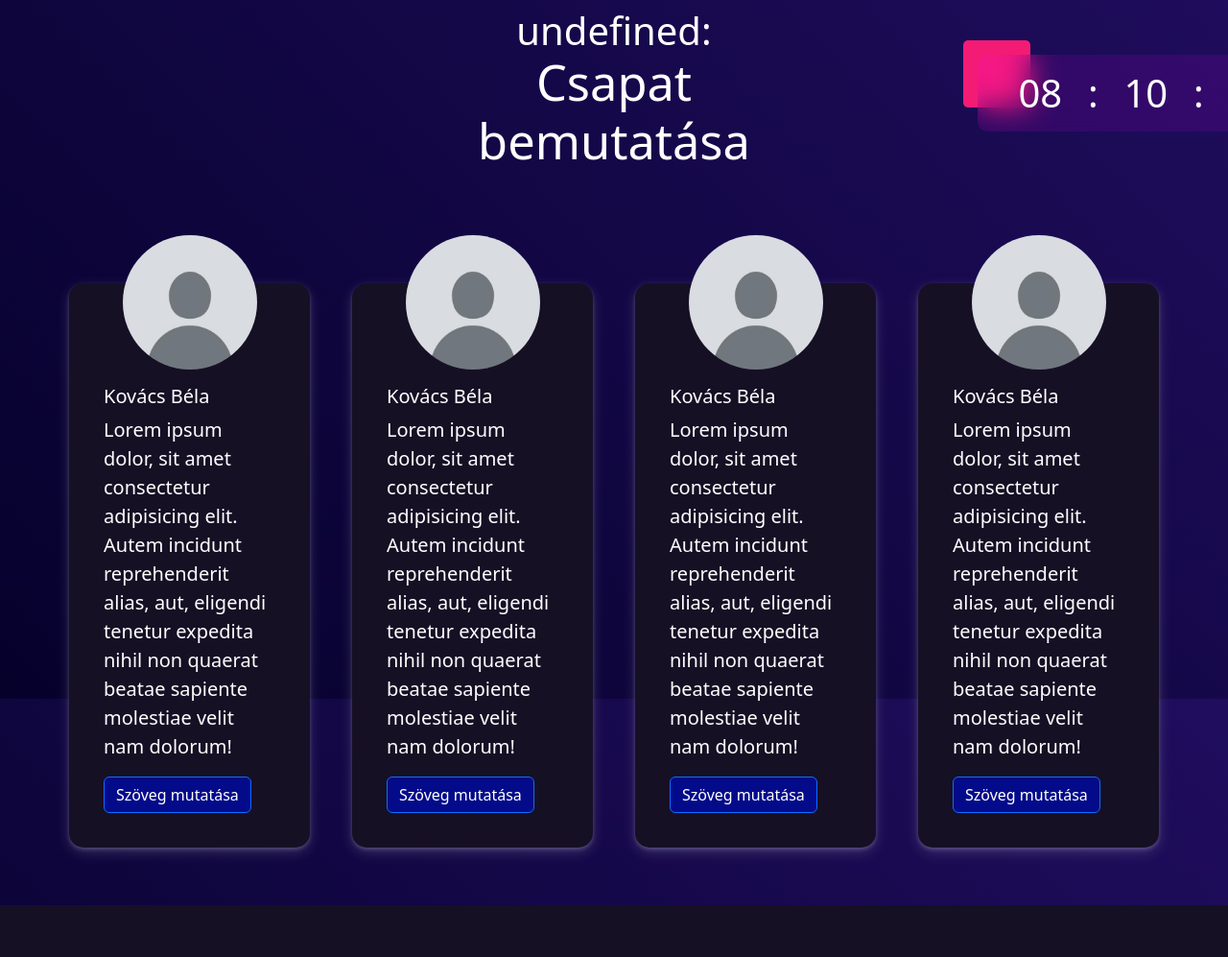
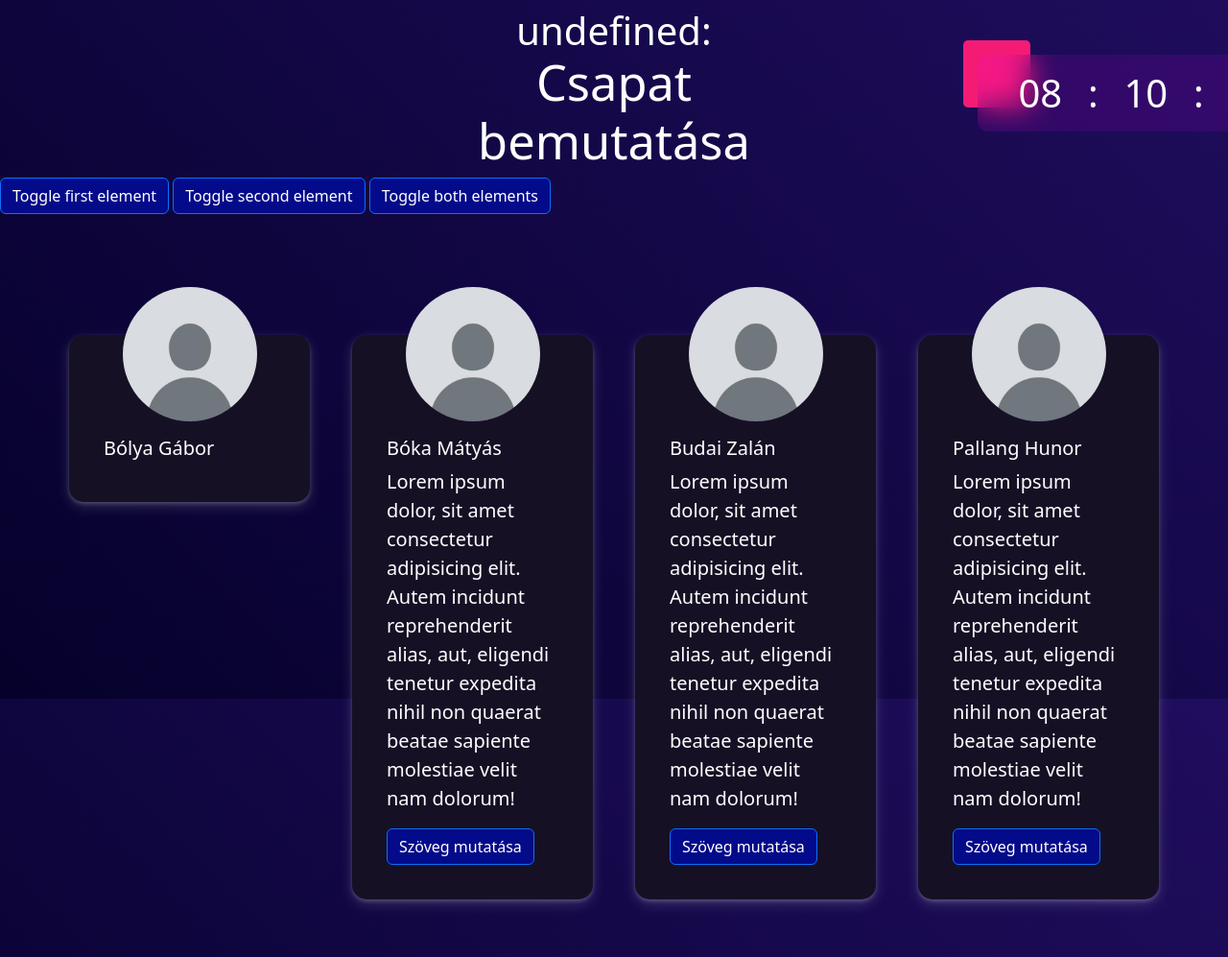
Before and after one commit to budaizalan/undefined, a PHP site: page /feladat1.html in a window 1280 px wide. Shown: the part 72-1069 px from the top of the page at 96% size. Before the commit the page ends 1015 px from the top, so only its background shows below. Run offline with PHP 8.4, Linux system fonts and the light colour scheme.

Commit message:
1. feladat - gut

```diff
--- a/feladat1.html
+++ b/feladat1.html
@@ -64,12 +64,41 @@
         </div>
       </div>
     </div>
+    <p>
+      <a class="btn btn-primary" data-toggle="collapse" href="#multiCollapseExample1" role="button" aria-expanded="false" aria-controls="multiCollapseExample1">Toggle first element</a>
+      <button class="btn btn-primary" type="button" data-toggle="collapse" data-target="#multiCollapseExample2" aria-expanded="false" aria-controls="multiCollapseExample2">Toggle second element</button>
+      <button class="btn btn-primary" type="button" data-toggle="collapse" data-target=".multi-collapse" aria-expanded="false" aria-controls="multiCollapseExample1 multiCollapseExample2">Toggle both elements</button>
+    </p>
+    <div class="row">
+      <div class="col">
+        <div class="collapse multi-collapse" id="multiCollapseExample1">
+          <div class="card card-body">
+            Anim pariatur cliche reprehenderit, enim eiusmod high life accusamus terry richardson ad squid. Nihil anim keffiyeh helvetica, craft beer labore wes anderson cred nesciunt sapiente ea proident.
+          </div>
+        </div>
+      </div>
+      <div class="col">
+        <div class="collapse multi-collapse" id="multiCollapseExample2">
+          <div class="card card-body">
+            Anim pariatur cliche reprehenderit, enim eiusmod high life accusamus terry richardson ad squid. Nihil anim keffiyeh helvetica, craft beer labore wes anderson cred nesciunt sapiente ea proident.
+          </div>
+        </div>
+      </div>
+    </div>
     <div class="row cards-row">
       <div class="col-md-3">
         <div class="card">
           <img src="./img/avatar.jpg" class="card-img-top" alt="...">
           <div class="card-body">
-            <h5 class="card-title">Kovács Béla</h5>
+            <h5 class="card-title">Bólya Gábor</h5>
+          </div>
+        </div>
+      </div>
+      <div class="col-md-3">
+        <div class="card">
+          <img src="./img/avatar.jpg" class="card-img-top" alt="...">
+          <div class="card-body">
+            <h5 class="card-title">Bóka Mátyás</h5>
             <p class="card-text">Lorem ipsum dolor, sit amet consectetur adipisicing elit. Autem incidunt reprehenderit alias, aut, eligendi tenetur expedita nihil non quaerat beatae sapiente molestiae velit nam dolorum!</p>
             <button class="btn btn-primary show-text-btn">Szöveg mutatása</button>
           </div>
@@ -79,7 +108,7 @@
         <div class="card">
           <img src="./img/avatar.jpg" class="card-img-top" alt="...">
           <div class="card-body">
-            <h5 class="card-title">Kovács Béla</h5>
+            <h5 class="card-title">Budai Zalán</h5>
             <p class="card-text">Lorem ipsum dolor, sit amet consectetur adipisicing elit. Autem incidunt reprehenderit alias, aut, eligendi tenetur expedita nihil non quaerat beatae sapiente molestiae velit nam dolorum!</p>
             <button class="btn btn-primary show-text-btn">Szöveg mutatása</button>
           </div>
@@ -89,17 +118,7 @@
         <div class="card">
           <img src="./img/avatar.jpg" class="card-img-top" alt="...">
           <div class="card-body">
-            <h5 class="card-title">Kovács Béla</h5>
-            <p class="card-text">Lorem ipsum dolor, sit amet consectetur adipisicing elit. Autem incidunt reprehenderit alias, aut, eligendi tenetur expedita nihil non quaerat beatae sapiente molestiae velit nam dolorum!</p>
-            <button class="btn btn-primary show-text-btn">Szöveg mutatása</button>
-          </div>
-        </div>
-      </div>
-      <div class="col-md-3">
-        <div class="card">
-          <img src="./img/avatar.jpg" class="card-img-top" alt="...">
-          <div class="card-body">
-            <h5 class="card-title">Kovács Béla</h5>
+            <h5 class="card-title">Pallang Hunor</h5>
             <p class="card-text">Lorem ipsum dolor, sit amet consectetur adipisicing elit. Autem incidunt reprehenderit alias, aut, eligendi tenetur expedita nihil non quaerat beatae sapiente molestiae velit nam dolorum!</p>
             <button class="btn btn-primary show-text-btn">Szöveg mutatása</button>
           </div>
--- a/feladat2.html
+++ b/feladat2.html
@@ -31,7 +31,7 @@
               <a class="nav-link active" aria-current="location" href="./feladat1.html">Csapat bemutatása</a>
             </li>
             <li class="nav-item active">
-              <a class="nav-link" aria-current="location" href="./feladat1.html">Tankolás vezetése</a>
+              <a class="nav-link" aria-current="location" href="./feladat2.html">Tankolás vezetése</a>
             </li>
           </ul>
         </div>
--- a/index.html
+++ b/index.html
@@ -32,7 +32,7 @@
                 <a class="nav-link active" aria-current="location" href="./feladat1.html">Csapat bemutatása</a>
               </li>
               <li class="nav-item active">
-                <a class="nav-link" aria-current="location" href="./feladat1.html">Tankolás vezetése</a>
+                <a class="nav-link" aria-current="location" href="./feladat2.html">Tankolás vezetése</a>
               </li>
             </ul>
           </div>
--- a/style.css
+++ b/style.css
@@ -334,12 +334,12 @@ body{
 }
 
 .slider::-webkit-slider-thumb {
-  -webkit-appearance: none;
-  appearance: none;
   width: 23px;
+  background: red;
+  color: red;
   height: 24px;
   border: 0;
-  /* background: url('contrasticon.png'); */
+  background: url('./img/avatar.jpg');
   cursor: pointer;
 }
 
@@ -347,7 +347,7 @@ body{
   width: 23px;
   height: 24px;
   border: 0;
-  /* background: url('contrasticon.png'); */
+  background: url('./img/avatar.jpg');
   cursor: pointer;
 }
 
```
Also changed, not shown: src/app.ts (+0 -10 lines).
